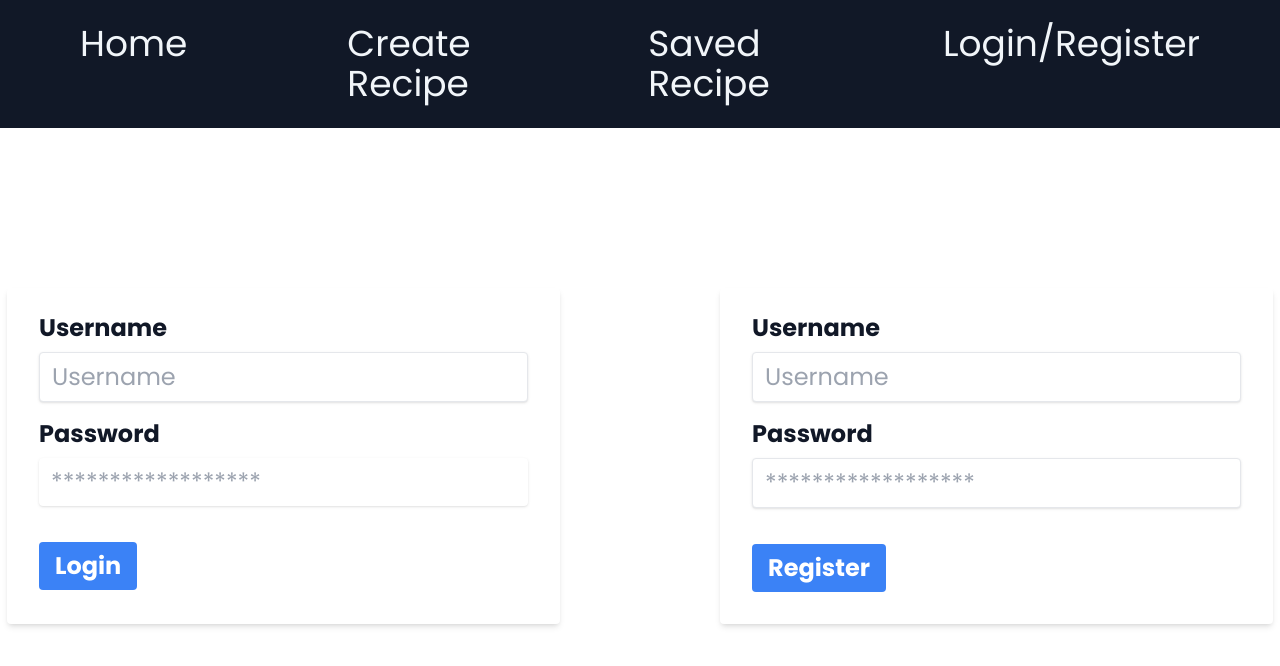
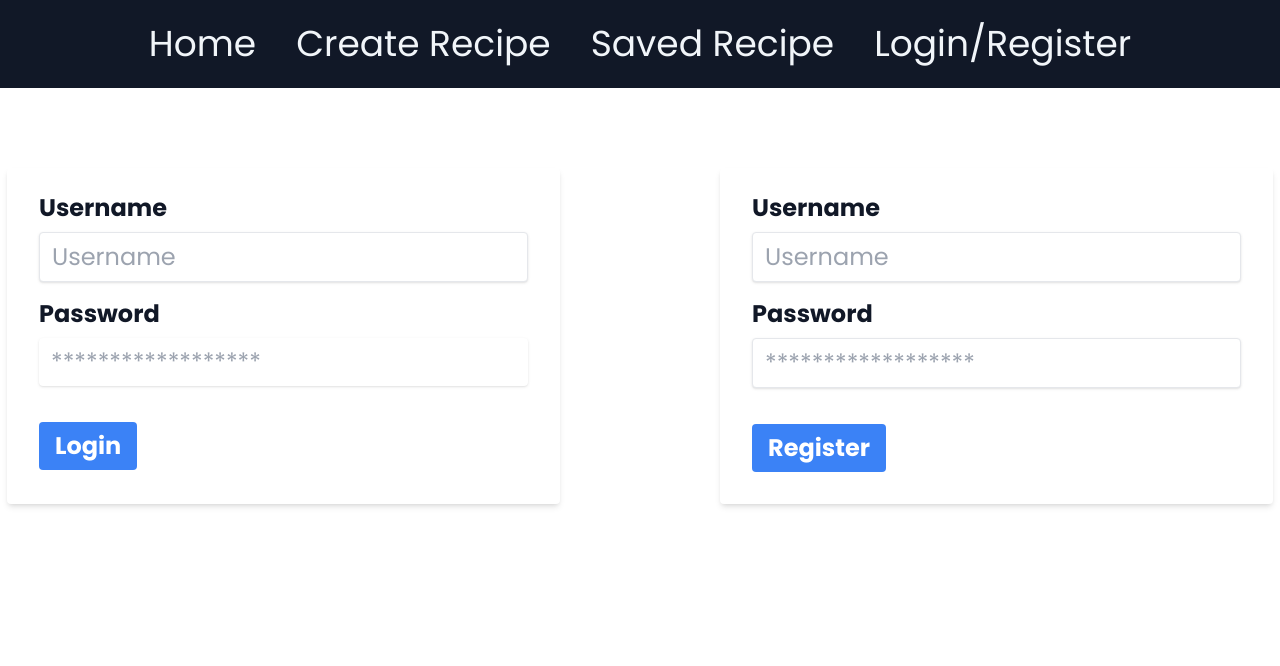
Before and after one commit to L0giXX/recipe-app, a Next.js app: page /auth in a window 1280 px wide. Shown: the top 666 px of the page. Built offline with nearby package versions, Linux system fonts and the light colour scheme.

Commit message:
css changes

```diff
--- a/src/app/(client)/auth/page.tsx
+++ b/src/app/(client)/auth/page.tsx
@@ -6,7 +6,7 @@ import { toast } from "react-toastify";
 
 export default function LoginRegister() {
   return (
-    <div className="mt-40 flex justify-center gap-40 text-2xl">
+    <div className="my-20 flex flex-wrap justify-center gap-40 text-2xl">
       <Login />
       <Register />
     </div>
--- a/src/app/(client)/saved-recipes/page.tsx
+++ b/src/app/(client)/saved-recipes/page.tsx
@@ -61,8 +61,7 @@ function SavedRecipes() {
               .replace(/\s+/g, "")
               .trim()}/${recipe.id}`}
             key={recipe.id}
-            className="mx-auto flex w-[300px] flex-col overflow-hidden rounded-lg
-            border shadow"
+            className="mx-auto flex w-[300px] flex-col overflow-hidden rounded-lg border shadow"
           >
             <Image
               width={300}
--- a/src/app/navbar.tsx
+++ b/src/app/navbar.tsx
@@ -20,19 +20,19 @@ export default function Navbar() {
   }, [cookies.access_token]);
 
   return (
-    <nav className="border-gray-200 bg-gray-900 py-6  ">
+    <nav className="border-gray-200 bg-gray-900 py-6 ">
       <div className="container mx-auto flex items-center justify-center">
-        <ul className="flex text-4xl text-slate-100">
-          <li className="mx-20">
+        <ul className="flex flex-wrap gap-10 px-10 text-4xl text-slate-100">
+          <li className="">
             <Link href="/">Home</Link>
           </li>
-          <li className="mx-20">
+          <li className="">
             <Link href="/create-recipe">Create Recipe</Link>
           </li>
-          <li className="mx-20">
+          <li className="">
             <Link href="/saved-recipes">Saved Recipe</Link>
           </li>
-          <li className="mx-20">
+          <li className="">
             {!isClient ? (
               <Link href="/auth">Login/Register</Link>
             ) : (
```
